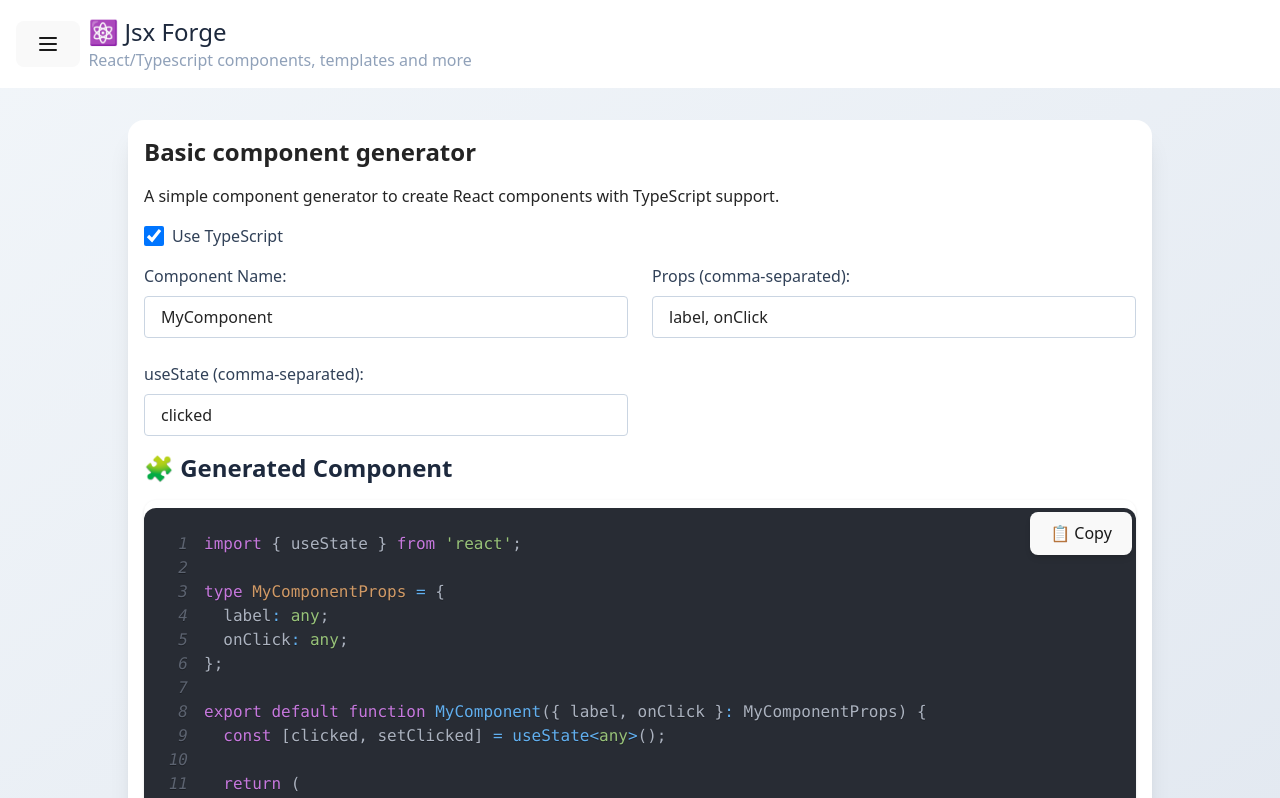
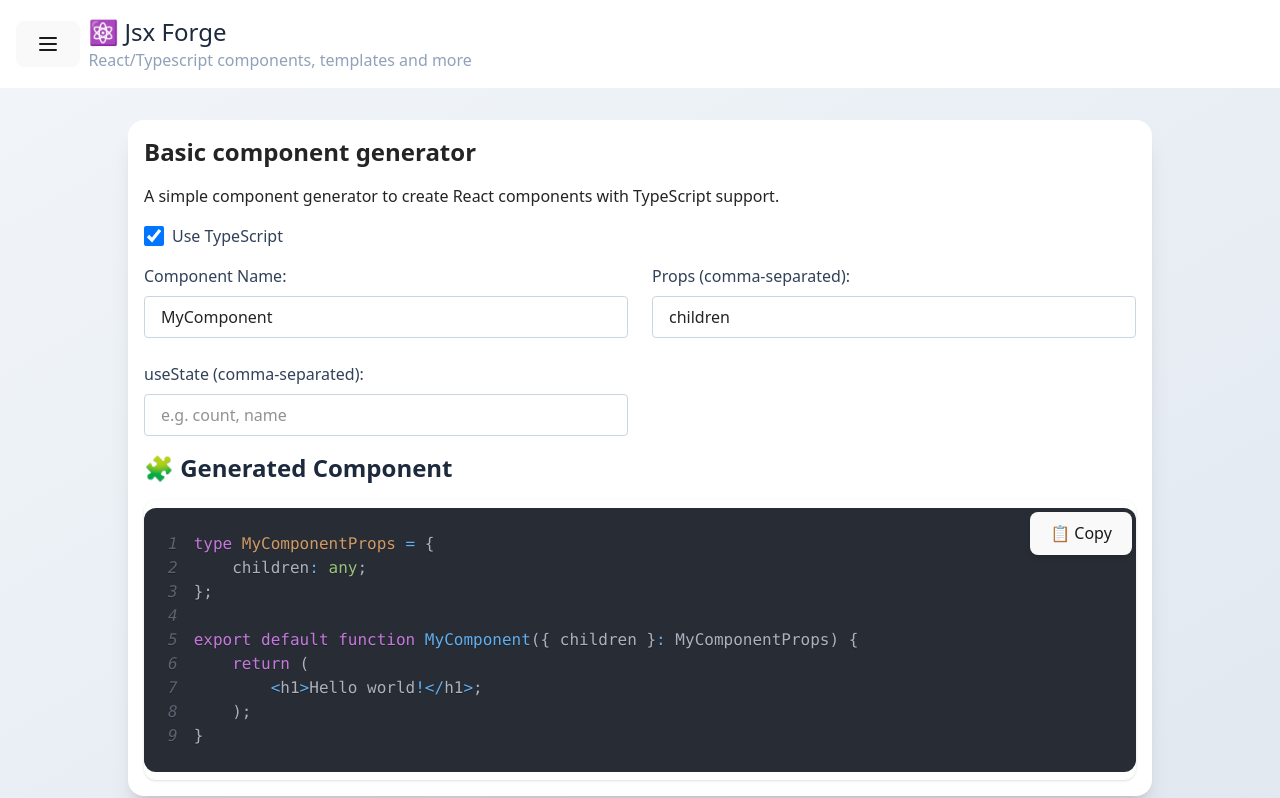
Before and after one commit to KevinDeGroot2015/jsxforge, a React (Vite) app: page / in a window 1280 px wide. Shown: the top 798 px of the page. Built offline with nearby package versions, Linux system fonts and the light colour scheme.

Commit message:
added extra returnCode element, button custom component, removed option defaulttypescript, created util indentline for cleaner codeplacement

```diff
--- a/src/components/CodeOutput/CodeOutput.tsx
+++ b/src/components/CodeOutput/CodeOutput.tsx
@@ -1,13 +1,15 @@
 import { useState, useRef } from "react";
 import { Prism as SyntaxHighlighter } from "react-syntax-highlighter";
 import { oneDark } from "react-syntax-highlighter/dist/esm/styles/prism";
+import { indentLine } from "@utils/IndentLine";
 
 type CodeOutputProps = {
     componentName: string;
-    propsInput: string;
+    propsInput?: string;
     useTypescript: boolean;
     useStateInput?: string;
     customCode?: string;
+    returnCode?: string;
 };
 
 export default function CodeOutput({
@@ -15,13 +17,14 @@ export default function CodeOutput({
     propsInput,
     useTypescript,
     useStateInput,
-    customCode = "<div>Replace with your JSX</div>",
+    customCode,
+    returnCode = "<h1>Hello world!</h1>;",
 }: CodeOutputProps) {
     const textareaRef = useRef<HTMLTextAreaElement>(null);
     const [copied, setCopied] = useState(false);
 
     const generateComponentCode = (): string => {
-        const props = propsInput
+        const props = (propsInput ?? "")
             .split(",")
             .map((p) => p.trim())
             .filter(Boolean);
@@ -32,7 +35,6 @@ export default function CodeOutput({
             .filter(Boolean);
 
         const propsString = props.join(", ");
-
         const usesTS = useTypescript;
         const usesState = useStateInput;
 
@@ -44,22 +46,8 @@ export default function CodeOutput({
             usesTS && props.length > 0
                 ? [
                       `type ${componentName}Props = {`,
-                      ...props.map((p) => `  ${p}: any;`),
+                      ...props.map((p) => indentLine(`${p}: any;`, 1)),
                       `};`,
-                      " ",
-                  ]
-                : [];
-
-        const stateLines =
-            usesState && states.length > 0
-                ? [
-                      "",
-                      ...states.map(
-                          (p) =>
-                              `  const [${p}, set${
-                                  p.charAt(0).toUpperCase() + p.slice(1)
-                              }] = useState${usesTS ? "<any>" : ""}();`
-                      ),
                       " ",
                   ]
                 : [];
@@ -71,13 +59,40 @@ export default function CodeOutput({
                     : `{ ${propsString} }`
                 : "";
 
+        const stateLines =
+            usesState && states.length > 0
+                ? [
+                      "",
+                      ...states.map((p) =>
+                          indentLine(
+                              `const [${p}, set${
+                                  p.charAt(0).toUpperCase() + p.slice(1)
+                              }] = useState${usesTS ? "<any>" : ""}();`,
+                              1
+                          )
+                      ),
+                      " ",
+                  ]
+                : [];
+
+        const customCodeLines = [
+            ...((customCode ?? "")
+                .split("\n")
+                .map((line) => indentLine(line.trim(), 1)),
+            ""),
+        ];
+
+        const returnLines = [
+            indentLine("return (", 1),
+            indentLine(returnCode.trim(), 2),
+            indentLine(");", 1),
+        ];
+
         const componentLines = [
-            "",
             `export default function ${componentName}(${functionSignature}) {`,
             ...stateLines,
-            `  return (`,
-            `    ${customCode}`,
-            `  );`,
+            ...customCodeLines,
+            ...returnLines,
             `}`,
         ];
 
--- a/src/components/PageBase/PageBase.tsx
+++ b/src/components/PageBase/PageBase.tsx
@@ -2,25 +2,25 @@ import { useState } from "react";
 import CodeOutput from "@components/CodeOutput/CodeOutput";
 import FormField from "@components/FormField/FormField";
 
-interface PageBaseProps {
-    defaultComponentName?: string;
+type PageBaseProps = {
+    defaultComponentName: string;
     defaultPropsInput?: string;
     defaultUseStateInput?: string;
-    defaultUseTypescript?: boolean;
     customCode?: string;
+    returnCode?: string;
 }
 
 export default function PageBase({
     defaultComponentName = "MyComponent",
-    defaultPropsInput = "children",
-    defaultUseStateInput = "",
-    defaultUseTypescript = true,
+    defaultPropsInput,
+    defaultUseStateInput,
     customCode,
+    returnCode,
 }: PageBaseProps) {
     const [componentName, setComponentName] = useState(defaultComponentName);
     const [propsInput, setPropsInput] = useState(defaultPropsInput);
     const [useStateInput, setUsestateInput] = useState(defaultUseStateInput);
-    const [useTypescript, setUseTypescript] = useState(defaultUseTypescript);
+    const [useTypescript, setUseTypescript] = useState(true);
 
     const fields = [
         {
@@ -31,13 +31,13 @@ export default function PageBase({
         },
         {
             label: "Props (comma-separated):",
-            value: propsInput,
+            value: propsInput ?? "",
             onChange: setPropsInput,
             placeholder: "e.g. title, onClick",
         },
         {
             label: "useState (comma-separated):",
-            value: useStateInput,
+            value: useStateInput ?? "",
             onChange: setUsestateInput,
             placeholder: "e.g. count, name",
         },
@@ -67,6 +67,7 @@ export default function PageBase({
                 useTypescript={useTypescript}
                 useStateInput={useStateInput}
                 customCode={customCode}
+                returnCode={returnCode}
             />
         </>
     );
--- /dev/null
+++ b/src/pages/components/Button.tsx
@@ -0,0 +1,11 @@
+import PageBase from "@components/PageBase/PageBase";
+
+export default function Button() {
+    return (
+        <PageBase
+            defaultComponentName="Button"
+            defaultPropsInput="label, onClick"
+            defaultUseStateInput="clicked"
+        />
+    );
+}
--- a/src/pages/general/BasicComponentGenerator.tsx
+++ b/src/pages/general/BasicComponentGenerator.tsx
@@ -4,9 +4,7 @@ export default function BasicComponentgenerator() {
     return (
         <PageBase
             defaultComponentName="MyComponent"
-            defaultPropsInput="label, onClick"
-            defaultUseStateInput="clicked"
-            defaultUseTypescript={true}
+            defaultPropsInput="children"
         />
     );
 }
--- a/src/router/routes.tsx
+++ b/src/router/routes.tsx
@@ -1,3 +1,4 @@
+import Button from "@pages/components/Button";
 import BasicComponentgenerator from "@pages/general/BasicComponentGenerator";
 
 export type RouteItem = {
@@ -28,7 +29,7 @@ export const routes = [
     {
         group: "Components",
         items: [
-            { path: "/button", title: "Button" },
+            { path: "/button", title: "Button", element: <Button /> },
             { path: "/card", title: "Card" },
         ],
     },
--- /dev/null
+++ b/src/utils/IndentLine.tsx
@@ -0,0 +1,3 @@
+export const indentLine = (line: string, level: number = 1) => {
+    return `${" ".repeat(4 * level)}${line}`;
+};
--- a/tsconfig.app.json
+++ b/tsconfig.app.json
@@ -30,6 +30,7 @@
       "@pages/*": ["pages/*"],
       "@router/*": ["router/*"],
       "@contexts/*": ["contexts/*"],
+      "@utils/*": ["utils/*"],
     }
   },
   "include": ["src"]
```
